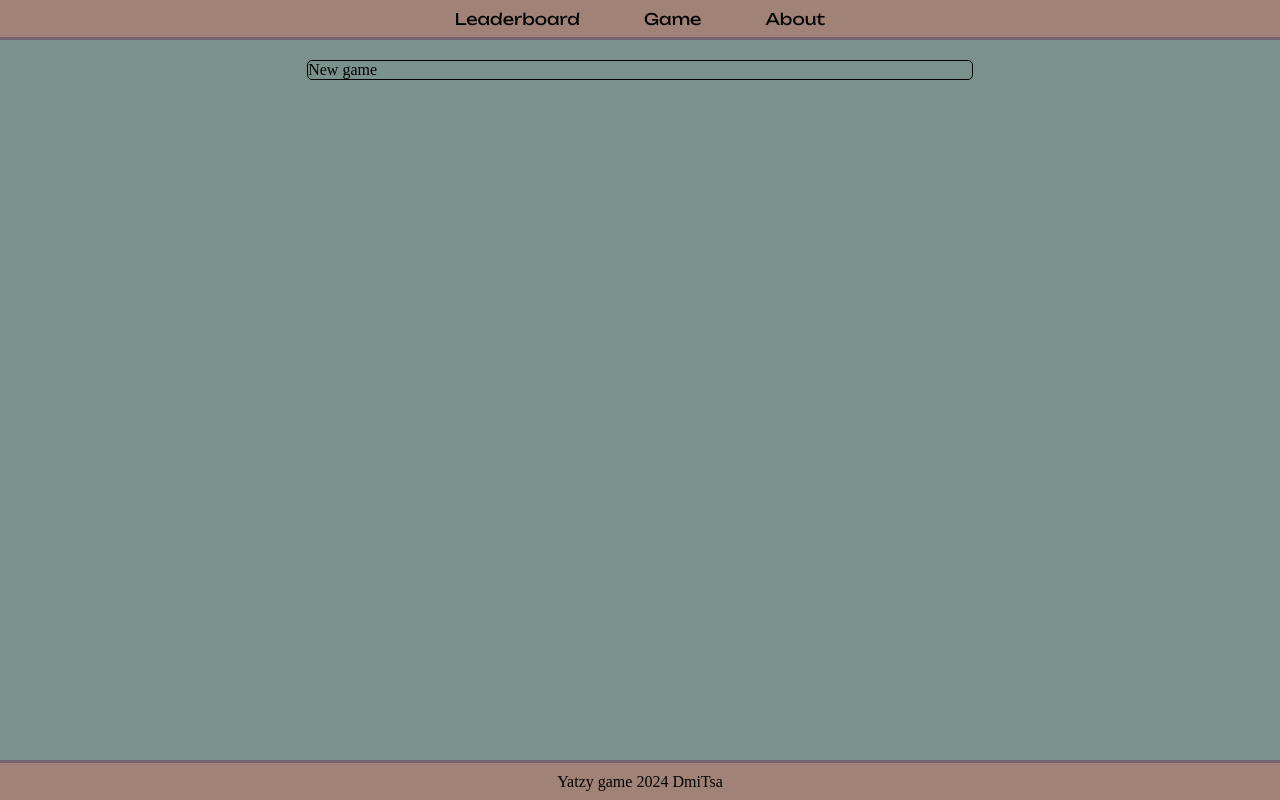
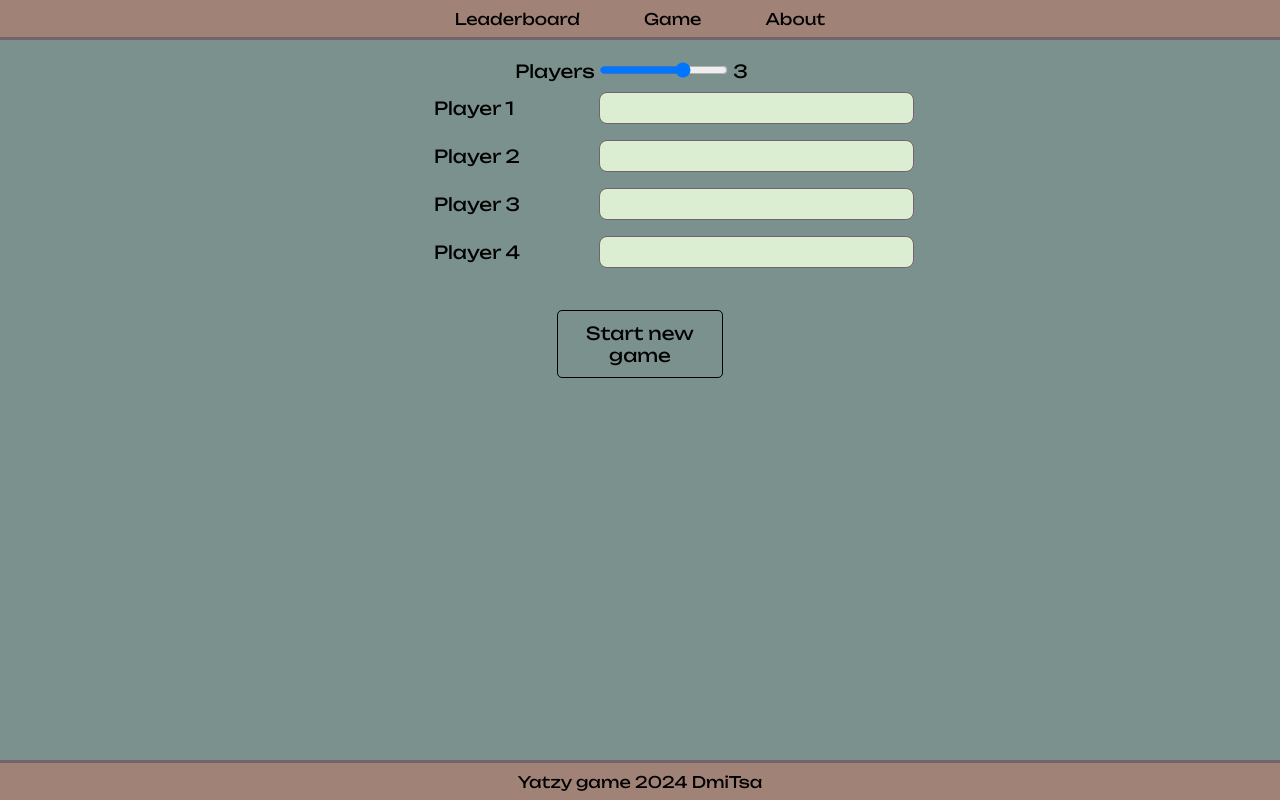
Before and after one commit to DmiTsa/yatzy, a plain HTML site: page index.html in a window 1280 px wide. Drawn offline with Linux system fonts and the light colour scheme.

Commit message:
feat: new game form

```diff
--- a/index.css
+++ b/index.css
@@ -19,6 +19,7 @@
     margin: 0;
     padding: 0;
     user-select: none;
+    font-family: 'Unbounded-variable', monospace;
 }
 
 body {
@@ -69,18 +70,80 @@ body {
     margin: 0 auto;
     display: flex;
     flex-direction: column;
-    /* justify-content: space-between; */
 }
 
 .new_game {
-    width: 80%;
+    width: 50%;
     margin: 0 auto;
+    /* display: flex;
+    align-items: center; */
+    font-size: large;
+    flex-direction: column;
+    row-gap: 1rem;
+}
+
+.plQty {
+    width: 60%;
+    margin: 0 auto;
+    /* display: flex;
+    column-gap: 1rem; */
+}
+
+table {
+    width: 100%;
+}
+
+td {
+    margin: 0.7rem 0;
+    /* text-align: ; */
+}
+
+tr {
+    height: 3rem;
+    display: flex;
+    /* justify-content: center; */
+    align-items: center;
+    /* margin: 2rem 0; */
+}
+
+td * {
+    font-size: large;
+}
+
+td input {
+    height: 2rem;
+    padding: 0 5px;
+    outline: none;
+    border-radius: 8px;
+    border: 1px solid var(--col3);
+    background-color: var(--col1);
+    /* font-size: large; */
+}
+
+tr td:nth-child(1) {
+    width: 40%;
+}
+
+tr td:nth-child(2) {
+    width: 60%;
+}
+
+.game-wrapper {
+    height: 85%;
 }
 
 .new_game_start {
+    width: 40%;
+    margin: 2rem auto;
+    padding: 0.7rem 1rem;
+    text-align: center;
     border: 1px solid black;
     border-radius: 5px;
     cursor: pointer;
+}
+
+.new_game_start:hover {
+    background-color: var(--col4);
 }
 
 .tables {
@@ -88,28 +151,19 @@ body {
     width: 100%;
     display: flex;
     justify-content: space-around;
-    /* border: 2px solid lightgray;
-    border-radius: 10px; */
 }
 
 .table {
     width: 23%;
-    /* height: 500px; */
-    /* margin: 10px; */
-    /* padding: 0.5rem; */
-    /* padding-top: 0; */
     display: flex;
     flex-direction: column;
-    /* justify-content: space-between; */
     border: 2px solid lightgray;
     border-radius: 1rem;
-    /* background-color: brown; */
 }
 
 .player {
     margin-bottom: 0.5rem;
     text-align: center;
-    font-family: 'Unbounded-variable', monospace;
     font-size: 2rem;
 }
 
@@ -126,8 +180,6 @@ body {
 
 .row {
     width: 35%;
-    /* width: 120px; */
-    /* height: 40px; */
     display: flex;
     margin: 0.3rem;
     padding-bottom: 0.3rem;
@@ -147,11 +199,7 @@ body {
     height: auto;
     aspect-ratio: 1;
     padding-top: 0.6rem;
-    /* display: flex;
-    justify-content: space-between;
-    align-items: center; */
     text-align: center;
-    font-family: 'Unbounded-variable', monospace;
     font-size: 1rem;
     border: 3px solid black;
     border-radius: 8px;
@@ -172,10 +220,8 @@ body {
     width: 65%;
     margin: 0 auto;
     margin-top: 1rem;
-    /* padding: 1rem; */
     display: flex;
     justify-content: space-between;
-    /* border: 2px solid lightgrey; */
 }
 
 .dice_field .button {
@@ -195,7 +241,6 @@ body {
 .dice_field .button:hover {
     background-color: goldenrod;
     border-radius: 15px;
-    /* box-shadow: 5px 5px var(--col2); */
 }
 
 .dice_field .button:active {
@@ -207,7 +252,10 @@ body {
     height: 100%;
     display: flex;
     justify-content: space-between;
-    /* align-items: center; */
+}
+
+.fieldset img {
+    cursor: pointer;
 }
 
 .dice {
@@ -217,7 +265,6 @@ body {
 }
 
 .dice_block {
-    /* height: 95%; */
     border: 8px solid goldenrod;
     border-radius: 10px;
 }
@@ -225,13 +272,8 @@ body {
 .button img {
     width: 90%;
     height: auto;
-    /* height: 50px; */
-    /* height: 80%;
-    width: auto;
-    aspect-ratio: 1; */
 }
 
-/* .fieldset img, */
 .button img:hover {
     width: 105%;
 }
--- a/index.html
+++ b/index.html
@@ -25,7 +25,74 @@
         <div class="field">
 
             <div class="new_game">
-                <div id="new-game-start" class="new_game_start">New game</div>
+
+                <div class="plQty">
+                    <label>
+                        Players
+                        <input id="players-qty-set" type="range" min="1" max="4">
+                    </label>
+                    <span id="players-qty">3</span>
+                </div>
+
+                <table>
+                    <tbody>
+                        <tr>
+                            <td>
+                                <label for="pl1">Player 1</label>
+                            </td>
+                            <td>
+                                <input id="pl1" type="text">
+                            </td>
+                            <!-- <td>
+                                <input type="checkbox" name="" id="chPC1" disabled>
+                                <label for="hPC1">PC</label>
+                            </td> -->
+                        </tr>
+
+                        <tr>
+                            <td>
+                                <label for="pl2">Player 2</label>
+                            </td>
+                            <td>
+                                <input id="pl2" type="text">
+                            </td>
+                            <!-- <td>
+                                <input type="checkbox" name="" id="chPC2">
+                                <label for="hPC2">PC</label>
+                            </td> -->
+                        </tr>
+
+                        <tr>
+                            <td>
+                                <label for="pl3">Player 3</label>
+                            </td>
+                            <td>
+                                <input id="pl3" type="text">
+                            </td>
+                            <!-- <td>
+                                <input type="checkbox" name="" id="chPC3">
+                                <label for="hPC3">PC</label>
+                            </td> -->
+                        </tr>
+
+                        <tr>
+                            <td>
+                                <label for="pl4">Player 4</label>
+                            </td>
+                            <td>
+                                <input id="pl4" type="text">
+                            </td>
+                            <!-- <td>
+                                <label for="hPC4">
+                                    <input type="checkbox" name="" id="chPC4">
+                                    <span>PC</span>
+                                </label>
+                            </td> -->
+                        </tr>
+                    </tbody>
+                </table>
+
+                <div id="new-game-start" class="new_game_start">Start new game</div>
             </div>
 
             <div class="game-wrapper hidden">
@@ -118,11 +185,11 @@
                     </button>
 
                     <div class="fieldset">
-                        <!-- <img id="dice1" class="dice dice_block" src="./assets/diceImg/d1.png" alt="dice">
-                    <img id="dice2" class="dice" src="./assets/diceImg/d1.png" alt="dice">
-                    <img id="dice3" class="dice dice_block" src="./assets/diceImg/d1.png" alt="dice">
-                    <img id="dice4" class="dice" src="./assets/diceImg/d1.png" alt="dice">
-                    <img id="dice5" class="dice" src="./assets/diceImg/d1.png" alt="dice"> -->
+                        <!-- <img id="dice0" class="dice dice_block" src="./assets/diceImg/d1.png" alt="dice">
+                    <img id="dice1" class="dice" src="./assets/diceImg/d1.png" alt="dice">
+                    <img id="dice2" class="dice dice_block" src="./assets/diceImg/d1.png" alt="dice">
+                    <img id="dice3" class="dice" src="./assets/diceImg/d1.png" alt="dice">
+                    <img id="dice4" class="dice" src="./assets/diceImg/d1.png" alt="dice"> -->
                     </div>
 
                     <button id="stop" class="button">
--- a/js/classes.js
+++ b/js/classes.js
@@ -65,7 +65,6 @@ class userTable {
         }
     }
 
-
     setOne(arr) {
         const num = 1
         if (this.state.isOne) {
--- a/js/index.js
+++ b/js/index.js
@@ -9,8 +9,10 @@ const newGameNode = document.querySelector('.new_game')
 const newGameStartNode = document.querySelector('#new-game-start')
 const aboutNode = document.querySelector('.about')
 const menu = document.querySelector('#menu')
+const fieldsetNode = document.querySelector('.fieldset')
 
 const tablesNode = document.querySelector('.tables')
+const rowsNode = document.querySelector('.rows')
 const fieldSetNode = document.querySelector('.fieldset')
 
 const attemptButton = document.querySelector('#attempt')
@@ -129,7 +131,7 @@ function renderDiceField(diceSet, destNode) {
     ]
 
     destNode.innerHTML = ''
-    diceSet.state.forEach((el) => {
+    diceSet.state.forEach((el, i) => {
         const node = document.createElement('img')
         node.classList.add('dice')
 
@@ -137,6 +139,10 @@ function renderDiceField(diceSet, destNode) {
             node.src = diceImgPathDefault
         } else {
             node.src = diceImgPaths[el - 1]
+            node.id = `dice${i}`
+            if (currentDiceSet.blocked[i]) {
+                node.classList.add('dice_block')
+            }
         }
 
         destNode.appendChild(node)
@@ -158,6 +164,14 @@ function pageRouter(pageName) {
         gameWrapperNode.classList.add('hidden')
         leaderboardNode.classList.add('hidden')
     }
+}
+
+function diceLocked(n) { //dice0 dice1
+    const node = document.querySelector(`#${n}`)
+    node.classList.toggle('dice_block')
+
+    const num = Number(parseInt(n.match(/\d+/)))
+    currentDiceSet.blocked[num] = !currentDiceSet.blocked[num]
 }
 
 //#endregion
@@ -196,7 +210,14 @@ attemptButton.addEventListener('click', () => {
     }
 })
 
-//listener click field
+fieldSetNode.addEventListener('click', (e) => {
+    const tg = e.target.id
+    if (['dice0', 'dice1', 'dice2', 'dice3', 'dice4'].includes(tg)) {
+        diceLocked(tg)
+    }
+
+    //tableChecker
+})
 
 menu.addEventListener('click', (e) => {
     pageRouter(e.target.id)
```
